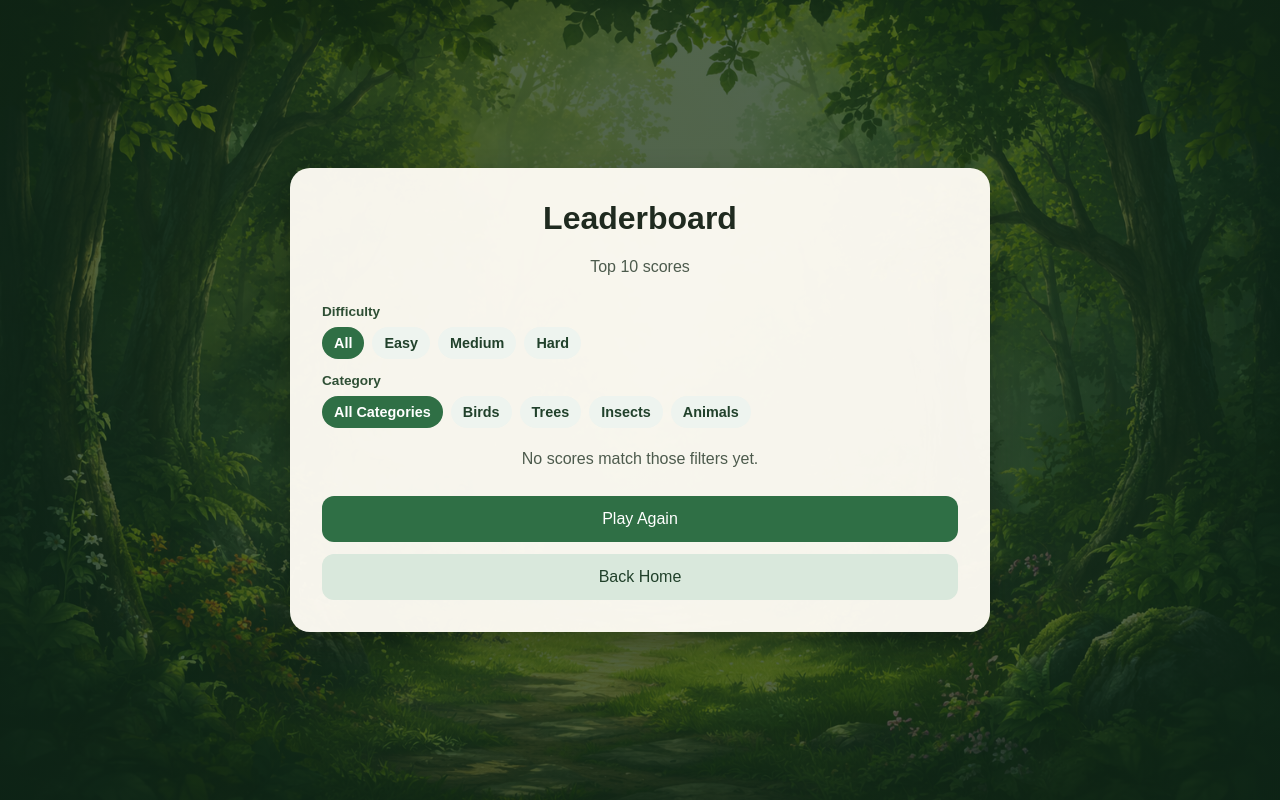
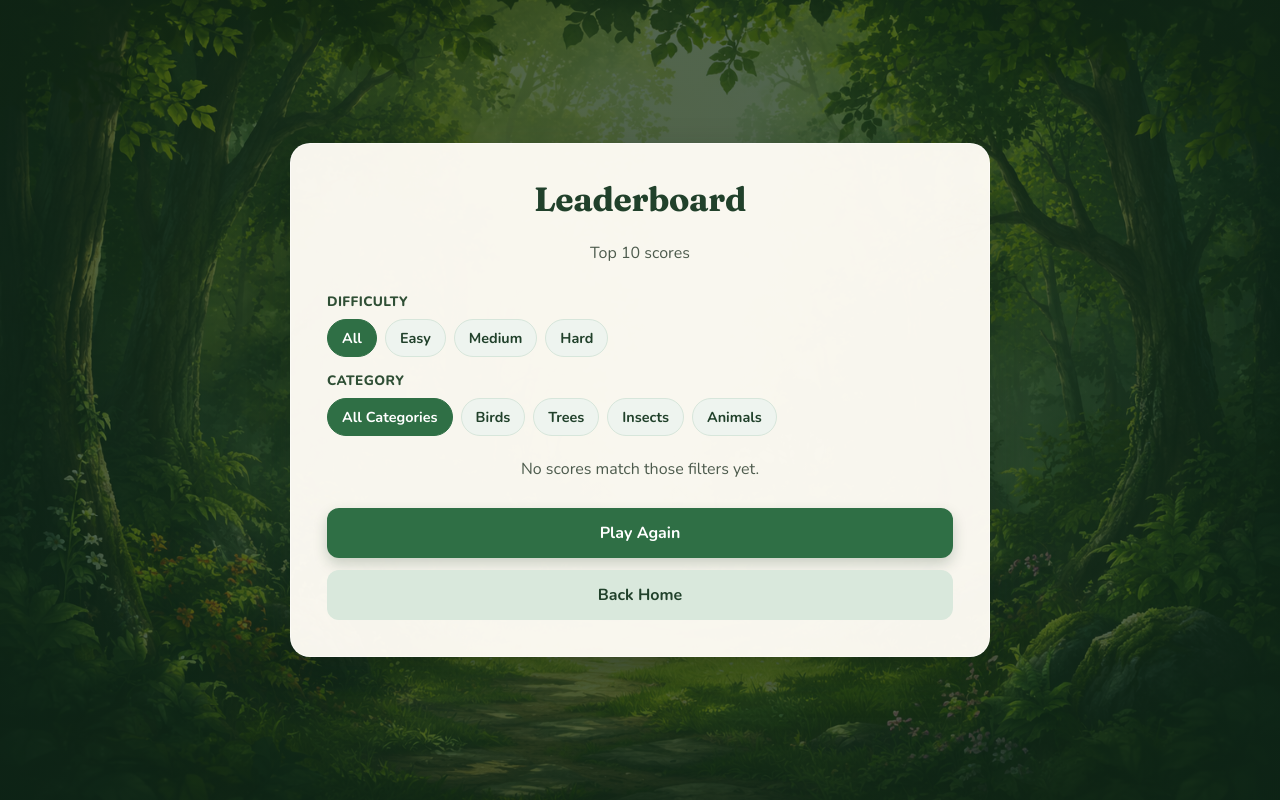
Before and after one commit to Meditationzencode/nature-quiz, a Flask app: page /leaderboard in a window 1280 px wide. Run offline with Flask 3, Linux system fonts and the light colour scheme; data that the repository does not hold is empty.

Commit message:
Refine visuals: display font, tactile buttons, palette tokens
- Add Fraunces (display) + Nunito (body) via Google Fonts; use the serif
  for headings, score, and question text.
- Make answer choices tactile light cards with a green accent bar that
  fills on hover/focus, instead of flat green bars.
- Give all buttons soft shadows plus hover-lift and pressed states.
- Move the colour palette into :root CSS custom properties.
- Add visible :focus-visible rings, an input focus ring, leaderboard
  zebra striping/top-row highlight, and a prefers-reduced-motion fallback.
- Refresh README screenshots to match the new styling.

```diff
--- a/static/style.css
+++ b/static/style.css
@@ -1,11 +1,40 @@
+:root {
+    /* Palette */
+    --ink: #1f2a1f;
+    --muted: #4d5b4d;
+    --forest: #2f6f45;
+    --forest-dark: #21412b;
+    --moss: #2f4f35;
+    --leaf: #4f8a5b;
+    --amber: #b8760a;
+    --berry: #8a3030;
+    --cream: rgba(255, 252, 245, 0.97);
+    --mint: #d9e8dc;
+    --mint-pale: #eef4ef;
+    --tint: #f1f7f2;
+    --tint-border: #d7e6db;
+
+    /* Fonts */
+    --font-display: "Fraunces", Georgia, serif;
+    --font-body: "Nunito", "Segoe UI", system-ui, sans-serif;
+
+    /* Surfaces */
+    --radius: 12px;
+    --radius-lg: 20px;
+    --shadow-card: 0 18px 40px rgba(10, 28, 16, 0.32);
+    --shadow-btn: 0 6px 14px rgba(31, 64, 43, 0.22);
+    --shadow-btn-hover: 0 10px 22px rgba(31, 64, 43, 0.3);
+    --focus-ring: 0 0 0 3px rgba(47, 111, 69, 0.35);
+}
+
 * {
     box-sizing: border-box;
 }
 
 body {
     margin: 0;
-    font-family: Arial, sans-serif;
-    color: #1f2a1f;
+    font-family: var(--font-body);
+    color: var(--ink);
     min-height: 100vh;
     background:
         linear-gradient(rgba(16, 42, 24, 0.72), rgba(16, 42, 24, 0.72)),
@@ -13,6 +42,7 @@ body {
     background-size: cover;
     background-position: center;
     background-repeat: no-repeat;
+    background-attachment: fixed;
 }
 
 .page-overlay {
@@ -26,15 +56,25 @@ body {
 .card {
     width: 100%;
     max-width: 700px;
-    background: rgba(255, 252, 245, 0.96);
-    border-radius: 20px;
-    padding: 32px;
-    box-shadow: 0 12px 30px rgba(0, 0, 0, 0.25);
+    background: var(--cream);
+    border-radius: var(--radius-lg);
+    padding: 36px;
+    box-shadow: var(--shadow-card);
+    border: 1px solid rgba(255, 255, 255, 0.5);
 }
 
 h1, h2 {
+    font-family: var(--font-display);
     margin-top: 0;
     text-align: center;
+    letter-spacing: -0.01em;
+    line-height: 1.15;
+}
+
+h1 {
+    font-size: 2.1rem;
+    font-weight: 700;
+    color: var(--forest-dark);
 }
 
 .subtitle {
@@ -127,51 +177,105 @@ h1, h2 {
     text-align: center;
     text-decoration: none;
     border: none;
-    border-radius: 12px;
+    border-radius: var(--radius);
     padding: 14px 18px;
+    font-family: var(--font-body);
     font-size: 1rem;
+    font-weight: 700;
     cursor: pointer;
-    transition: transform 0.15s ease, opacity 0.15s ease;
+    transition: transform 0.15s ease, box-shadow 0.15s ease,
+        background 0.15s ease, color 0.15s ease;
 }
 
-.answer-button {
-    background: #4f8a5b;
+.main-button,
+.difficulty-easy,
+.difficulty-medium,
+.difficulty-hard {
     color: white;
+    box-shadow: var(--shadow-btn);
 }
 
-.difficulty-easy {
-    background: #4f8a5b;
-    color: white;
+.main-button { background: var(--forest); }
+.difficulty-easy { background: var(--leaf); }
+.difficulty-medium { background: var(--amber); }
+.difficulty-hard { background: var(--berry); }
+
+/* Tactile answer choices: light card that fills green on interaction */
+.answer-button {
+    position: relative;
+    overflow: hidden;
+    background: var(--tint);
+    color: var(--forest-dark);
+    border: 1px solid var(--tint-border);
+    box-shadow: 0 2px 6px rgba(31, 42, 31, 0.06);
 }
 
-.difficulty-medium {
-    background: #b8760a;
-    color: white;
-}
-
-.difficulty-hard {
-    background: #8a3030;
-    color: white;
+.answer-button::before {
+    content: "";
+    position: absolute;
+    left: 0;
+    top: 0;
+    bottom: 0;
+    width: 4px;
+    background: var(--leaf);
+    transition: width 0.15s ease;
 }
 
 .answer-button:hover,
+.answer-button:focus-visible {
+    background: var(--forest);
+    color: white;
+    transform: translateY(-2px);
+    box-shadow: var(--shadow-btn-hover);
+}
+
+.answer-button:hover::before,
+.answer-button:focus-visible::before {
+    width: 100%;
+    opacity: 0.001; /* keep fill behind text, let bg take over */
+}
+
+.secondary-button {
+    background: var(--mint);
+    color: var(--forest-dark);
+}
+
 .main-button:hover,
 .secondary-button:hover,
 .difficulty-easy:hover,
 .difficulty-medium:hover,
-.difficulty-hard:hover {
-    transform: translateY(-1px);
-    opacity: 0.95;
+.difficulty-hard:hover,
+.main-button:focus-visible,
+.secondary-button:focus-visible,
+.difficulty-easy:focus-visible,
+.difficulty-medium:focus-visible,
+.difficulty-hard:focus-visible {
+    transform: translateY(-2px);
+    box-shadow: var(--shadow-btn-hover);
 }
 
-.main-button {
-    background: #2f6f45;
-    color: white;
+.secondary-button:hover,
+.secondary-button:focus-visible {
+    background: #cbe0d0;
 }
 
-.secondary-button {
-    background: #d9e8dc;
-    color: #21412b;
+/* Pressed state for every button */
+.answer-button:active,
+.main-button:active,
+.secondary-button:active,
+.difficulty-easy:active,
+.difficulty-medium:active,
+.difficulty-hard:active {
+    transform: translateY(0);
+    box-shadow: 0 3px 8px rgba(31, 64, 43, 0.2);
+}
+
+/* Visible keyboard focus everywhere */
+a:focus-visible,
+button:focus-visible,
+input:focus-visible {
+    outline: none;
+    box-shadow: var(--focus-ring);
 }
 
 .feedback-box {
@@ -314,9 +436,11 @@ h1, h2 {
 }
 
 .filter-label {
-    color: #2f4f35;
+    color: var(--moss);
     font-size: 0.85rem;
-    font-weight: bold;
+    font-weight: 800;
+    text-transform: uppercase;
+    letter-spacing: 0.03em;
     margin: 0;
 }
 
@@ -327,17 +451,26 @@ h1, h2 {
 }
 
 .filter-button {
-    background: #eef4ef;
+    background: var(--mint-pale);
+    border: 1px solid var(--tint-border);
     border-radius: 999px;
-    color: #21412b;
+    color: var(--forest-dark);
     font-size: 0.9rem;
-    font-weight: bold;
-    padding: 8px 12px;
+    font-weight: 700;
+    padding: 8px 14px;
     text-decoration: none;
+    transition: background 0.15s ease, color 0.15s ease, transform 0.15s ease;
+}
+
+.filter-button:hover,
+.filter-button:focus-visible {
+    background: var(--mint);
+    transform: translateY(-1px);
 }
 
 .filter-button.active {
-    background: #2f6f45;
+    background: var(--forest);
+    border-color: var(--forest);
     color: white;
 }
 
--- a/templates/layout.html
+++ b/templates/layout.html
@@ -4,6 +4,9 @@
     <meta charset="UTF-8">
     <meta name="viewport" content="width=device-width, initial-scale=1.0">
     <title>{% block title %}Nature Quiz{% endblock %}</title>
+    <link rel="preconnect" href="https://fonts.googleapis.com">
+    <link rel="preconnect" href="https://fonts.gstatic.com" crossorigin>
+    <link href="https://fonts.googleapis.com/css2?family=Fraunces:opsz,wght@9..144,600;9..144,700&family=Nunito:wght@400;600;700;800&display=swap" rel="stylesheet">
     <link rel="stylesheet" href="{{ url_for('static', filename='style.css') }}">
 </head>
 <body>
```
Also changed, not shown: other parts of static/style.css (+88 -40 lines), static/images/screenshot-category.png, static/images/screenshot-difficulty.png, static/images/screenshot-feedback.png, static/images/screenshot-home.png, static/images/screenshot-leaderboard-filtered.png, static/images/screenshot-leaderboard.png, static/images/screenshot-mobile.png, static/images/screenshot-quiz.png, static/images/screenshot-results.png, 2 other files.
